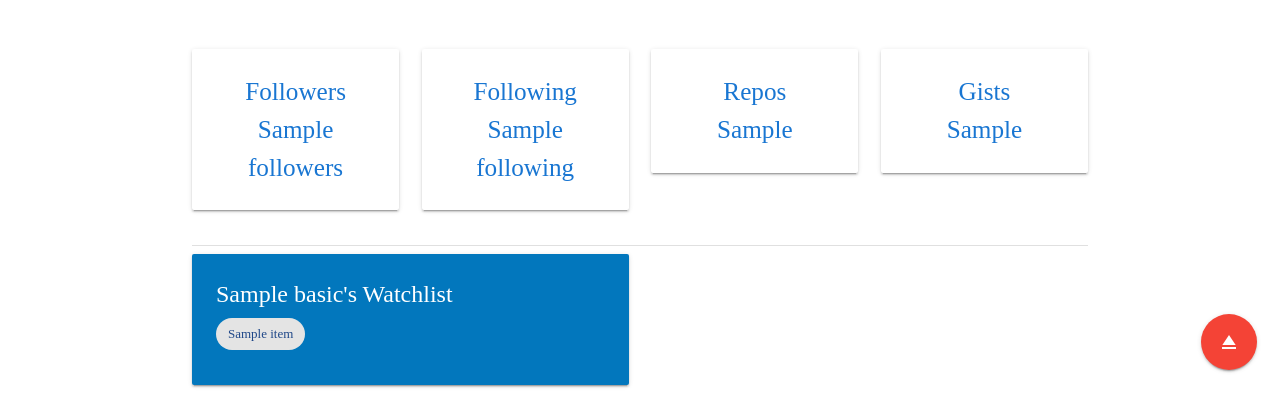
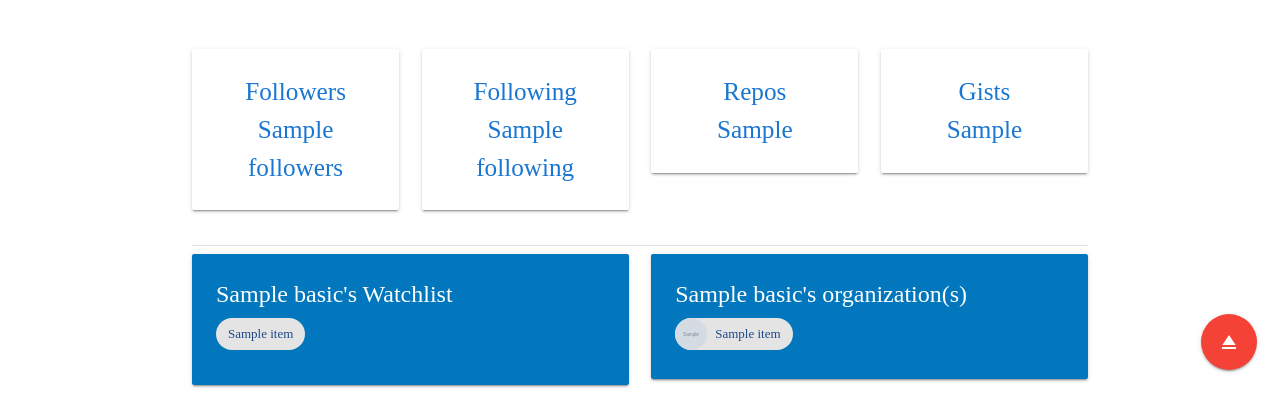
Before and after one commit to aman-roy/StalkHub, a Flask app: template templates/profile.html in a window 1280 px wide. Shown: the part 407-827 px from the top of the page. Run offline with Flask 2, Linux system fonts and the light colour scheme; the template is opened without the code that fills it: most values are stand-ins (such as "Sample title", 1, 10 or a date in 2020); grey boxes marked "Sample" are stand-in pictures; some libraries are stand-ins or nearby versions; some web fonts are replaced.

Commit message:
organization implimented

```diff
--- a/templates/profile.html
+++ b/templates/profile.html
@@ -79,7 +79,7 @@
 		              <span class="card-title">{{ basic.name }}'s Watchlist</span>
 		              {% if watch != None %}
 						{% for item in watch %}
-							<div class="chip truncate"><a href="{{ item.html_url }}">{{ item.name }}</a></div>
+							<div class="chip truncate"><a href="{{ item.html_url }}" target="_blank">{{ item.name }}</a></div>
 						{% endfor %}
 		              {% else %}
 		              	<span class="center-align"> N/A </span>
@@ -88,7 +88,21 @@
           		</div>
 			</div>
 			<div class="col m6 l6 s12">
-
+				<div class="card #0277bd light-blue darken-3">
+		            <div class="card-content white-text">
+		              <span class="card-title">{{ basic.name }}'s organization(s)</span>
+		              {% if org != None %}
+						{% for item in org %}
+							<div class="chip">
+								<img src="{{ item.icon }}" alt="{{ item.name }}">
+								<a href="{{ item.url }}">{{ item.name }}</a>
+							</div>
+						{% endfor %}
+		              {% else %}
+		              	<span class="center-align"> N/A </span>
+		              {% endif %}
+		            </div>
+          		</div>
 			</div>
 		</div>
 
```
